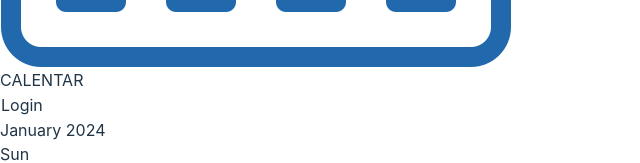
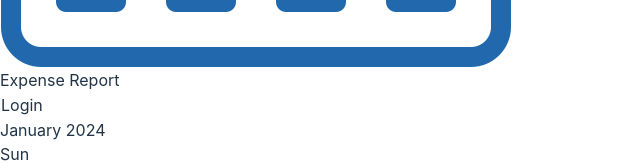
Before and after one commit to naphattar/ExpenseReport, a React (Vite) app in the folder frontend/: page / in a window 1280 px wide. Shown: the part 444-607 px from the top of the page, without its empty margins (0-640 px from the left). Built offline with nearby package versions, Linux system fonts and the light colour scheme.

Commit message:
[UPDATE] change app name

```diff
--- a/frontend/index.html
+++ b/frontend/index.html
@@ -4,7 +4,7 @@
     <meta charset="UTF-8" />
     <link rel="icon" type="image/svg+xml" href="/vite.svg" />
     <meta name="viewport" content="width=device-width, initial-scale=1.0" />
-    <title>Calentar app</title>
+    <title>Expense Report</title>
   </head>
   <body>
     <div id="root"></div>
--- a/frontend/src/components/navbar/Navbar.tsx
+++ b/frontend/src/components/navbar/Navbar.tsx
@@ -7,7 +7,7 @@ function Navbar() {
           alt="Logo"
           className="h-8 w-8"
         />
-        <span className="text-lg font-semibold">CALENTAR</span>
+        <span className="text-lg font-semibold">Expense Report</span>
       </div>
       <div className="mr-6 sm:mr-2">
         <button className="px-4 py-2 bg-white text-blue-600 font-semibold rounded hover:bg-gray-100">
```
